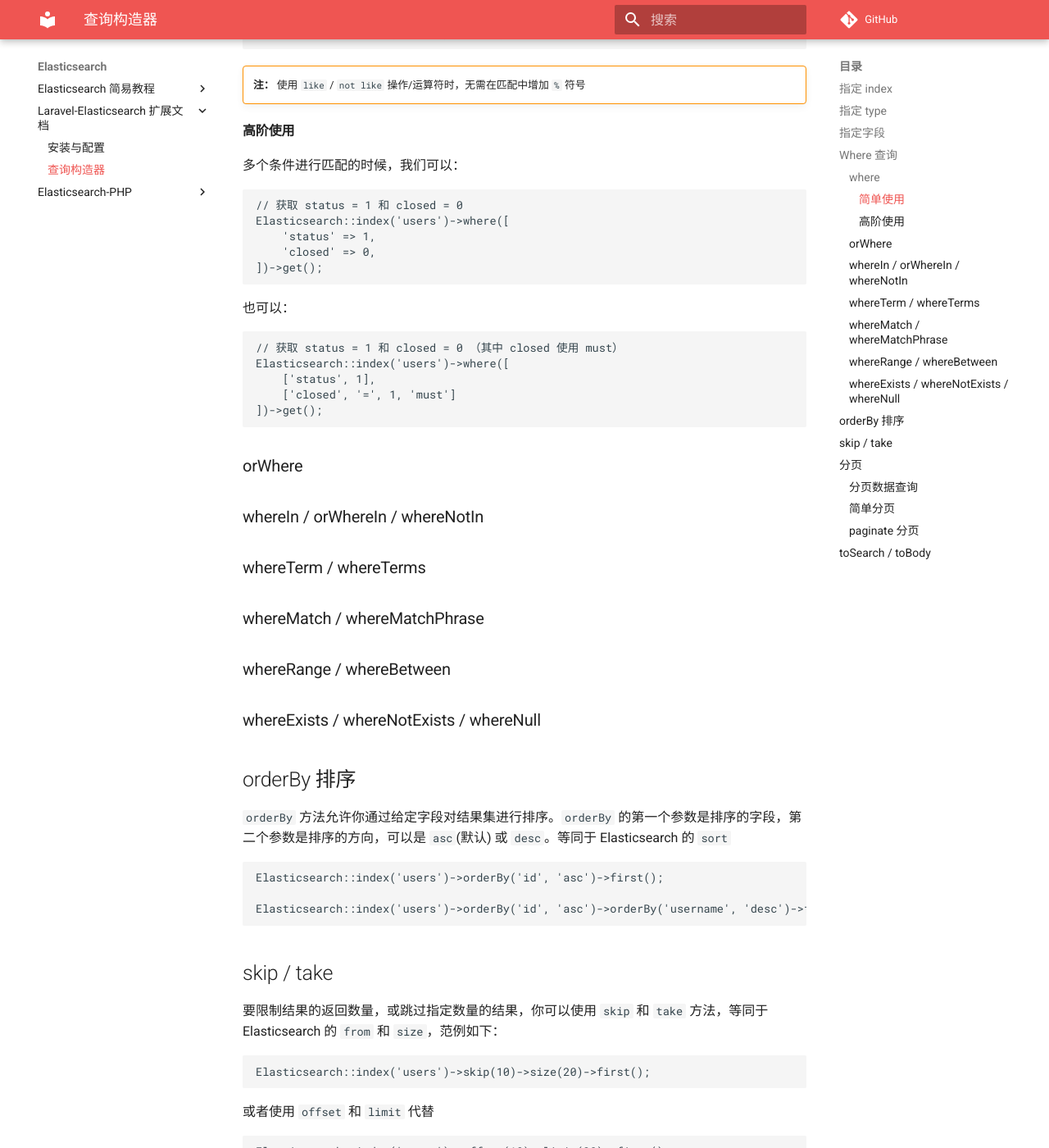
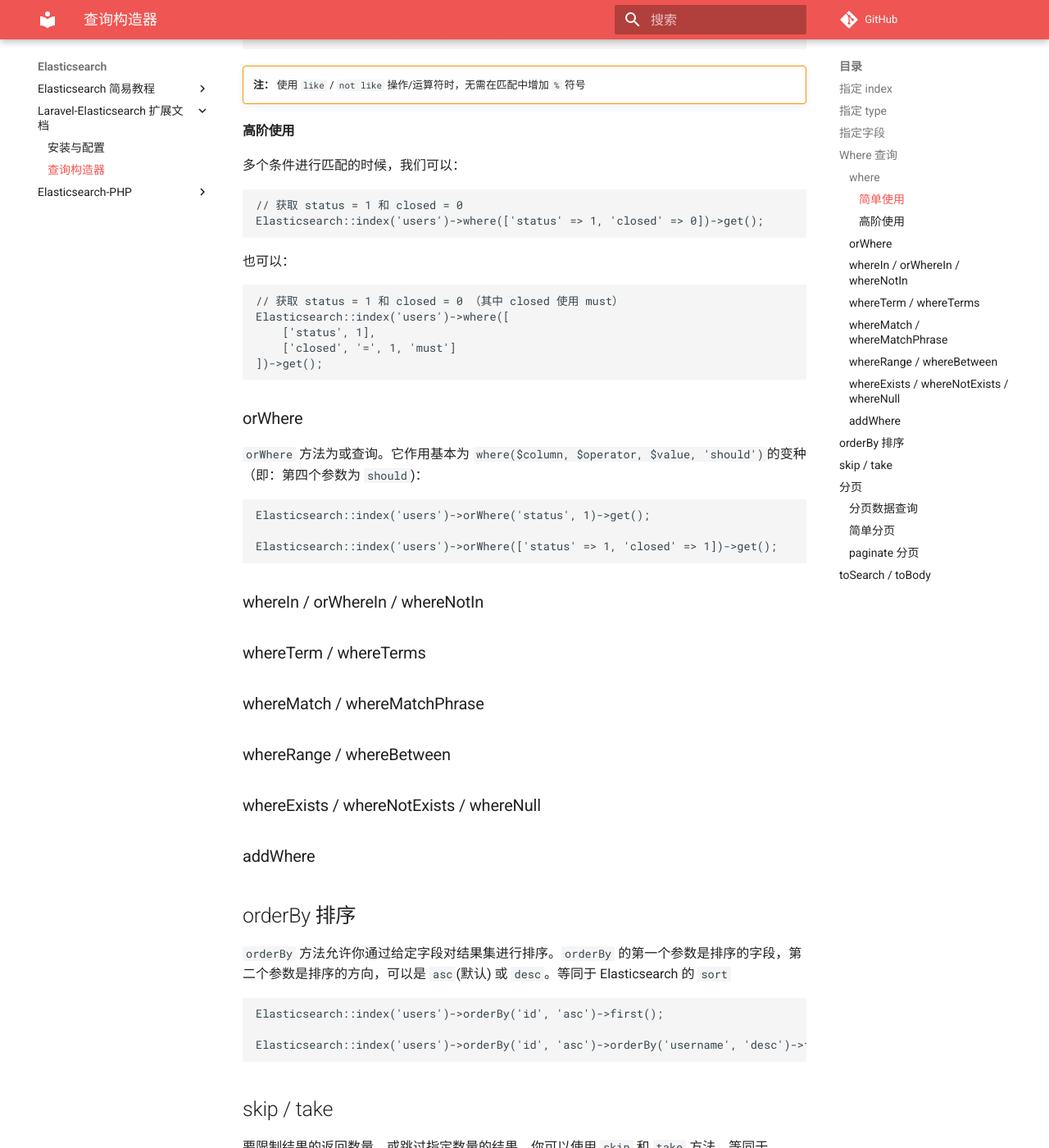
Before and after one commit to flc1125/docs, an MkDocs documentation site: the page built from docs/elasticsearch/laravel-elasticsearch/builder.md, in a window 1280 px wide and 1400 px high, scrolled down 1776 px. Shown: the whole window at 82% size. Built offline with MkDocs 1.6.1 and Material for MkDocs 9.7.7, drawn with Linux system fonts in a browser that asks for light colours; comment, search, counter and statistics services are not loaded.

Commit message:
update elasticsearch

````diff
--- a/docs/elasticsearch/laravel-elasticsearch/builder.md
+++ b/docs/elasticsearch/laravel-elasticsearch/builder.md
@@ -88,10 +88,7 @@
 
 ```php
 // 获取 status = 1 和 closed = 0
-Elasticsearch::index('users')->where([
-    'status' => 1,
-    'closed' => 0,
-])->get();
+Elasticsearch::index('users')->where(['status' => 1, 'closed' => 0])->get();
 ```
 
 也可以：
@@ -106,6 +103,14 @@
 
 ### orWhere
 
+`orWhere` 方法为或查询。它作用基本为 `where($column, $operator, $value, 'should')`的变种（即：第四个参数为 `should`)：
+
+```php
+Elasticsearch::index('users')->orWhere('status', 1)->get();
+
+Elasticsearch::index('users')->orWhere(['status' => 1, 'closed' => 1])->get();
+```
+
 ### whereIn / orWhereIn / whereNotIn
 
 ### whereTerm / whereTerms
@@ -115,6 +120,8 @@
 ### whereRange / whereBetween
 
 ### whereExists / whereNotExists / whereNull
+
+### addWhere
 
 ## orderBy 排序
 
````
